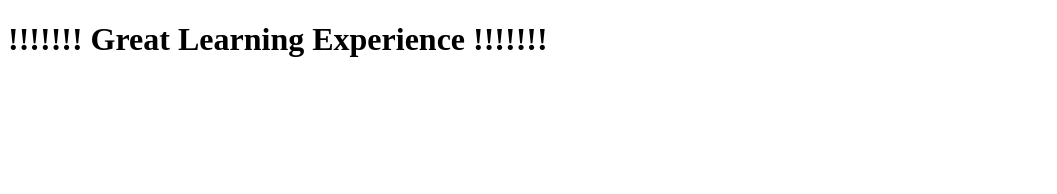
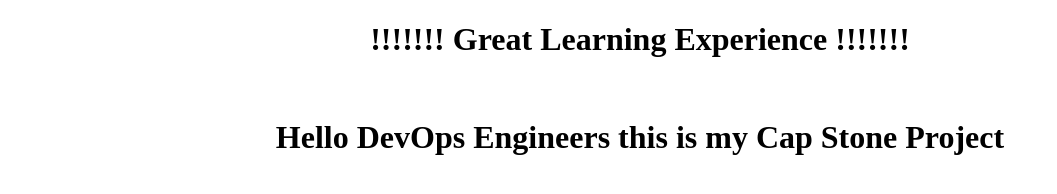
Before and after one commit to mukund2618/Cap_Stone_1, a plain HTML site: page index.html in a window 1280 px wide. Shown: the whole page, without its empty margins (0-1057 px from the left). Drawn offline with Linux system fonts and the light colour scheme.

Commit message:
index.html updated

```diff
--- a/index.html
+++ b/index.html
@@ -5,6 +5,7 @@
     <title>Hello DevOps Engineers this is my Cap Stone Project .</title>
 </head>
 <body>
-    <h1>!!!!!!!  Great Learning Experience !!!!!!!</h1>
+	<h1 align="center">!!!!!!!  Great Learning Experience !!!!!!!</h1></br>
+    <h1 align="center">Hello DevOps Engineers this is my Cap Stone Project</h1>
 </body>
 </html>
```
